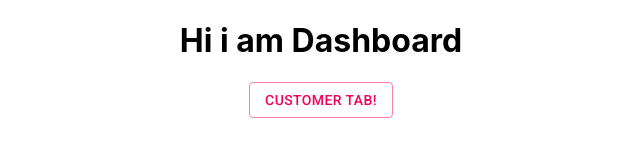
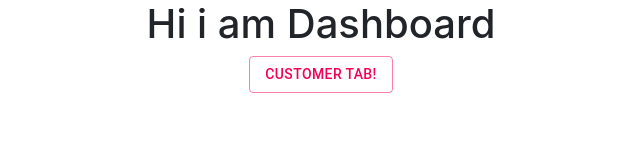
Before and after one commit to archanapandey0710/ReactDemoApp, a React app: page public/index.html in a window 1280 px wide. Shown: the whole page, without its empty margins (319-959 px from the left). Built offline with nearby package versions, Linux system fonts and the light colour scheme.

Commit message:
added bootstrap css and removed matreial ui

```diff
--- a/package.json
+++ b/package.json
@@ -3,9 +3,8 @@
   "version": "0.1.0",
   "private": true,
   "dependencies": {
-    "@material-ui/core": "^4.0.1",
-    "@material-ui/icons": "^4.0.1",
     "axios": "^0.18.0",
+    "bootstrap": "^4.3.1",
     "i18next": "^15.1.3",
     "react": "^16.8.6",
     "react-dom": "^16.8.6",
--- a/public/index.html
+++ b/public/index.html
@@ -21,8 +21,6 @@
       Learn how to configure a non-root public URL by running `npm run build`.
     -->
   <title>React App</title>
-  <link rel="stylesheet" href="https://fonts.googleapis.com/css?family=Roboto:300,400,500&display=swap" />
-  <link rel="stylesheet" href="https://fonts.googleapis.com/icon?family=Material+Icons" />
 </head>
 
 <body>
--- a/src/index.js
+++ b/src/index.js
@@ -3,6 +3,7 @@ import ReactDOM from "react-dom";
 import "./index.css";
 import App from "./container/App";
 import * as serviceWorker from "./serviceWorker";
+import "bootstrap/dist/css/bootstrap.css";
 
 //redux config
 import store from "./store";
```
Also changed, not shown: 1 other file.
